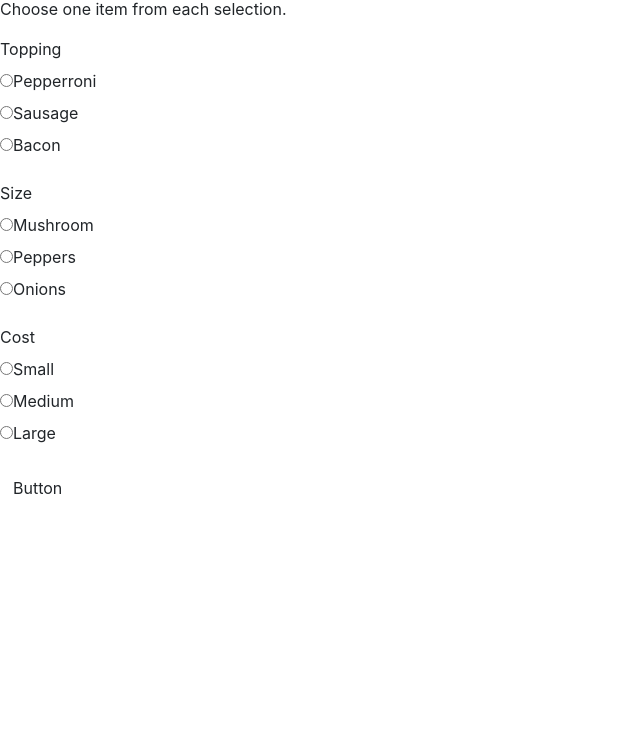
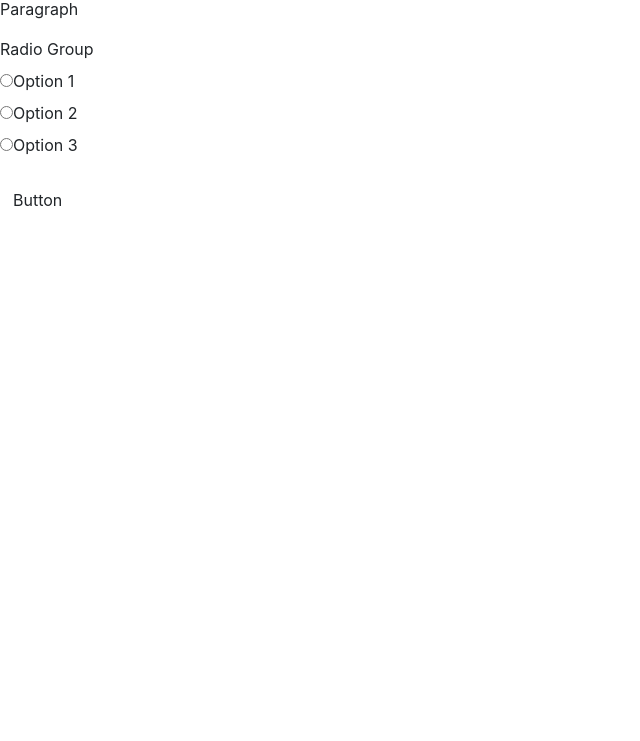
Before and after one commit to toddmac12/Pizza-Parlor, a plain HTML site: page index.html in a window 1280 px wide. Shown: the part 59-800 px from the top of the page, without its empty margins (0-640 px from the left). Drawn offline with Linux system fonts and the light colour scheme.

```diff
--- a/css/styles.css
+++ b/css/styles.css
@@ -5,82 +5,27 @@
     "label": "Header",
     "access": false
   },
-
-{
+  {
     "type": "paragraph",
     "subtype": "p",
     "label": "Paragraph",
     "access": false
   },
-
- {
+  {
     "type": "radio-group",
     "required": false,
     "label": "Radio Group",
     "inline": false,
-    "name": "radio-group-1630092450855-0",
+    "name": "radio-group0",
     "access": false,
     "other": false,
     "values": [
-
  {
         "label": "Option 1",
         "value": "option-1",
         "selected": false
       },
       {
-        "label": "Option 2",
-        "value": "option-2",
-        "selected": false
-      },
-      {
-        "label": "Option 3",
-        "value": "option-3",
-        "selected": false
-      }
- ]
-  },
-  {
-    "type": "radio-group",
-    "required": false,
-    "label": "Radio Group",
-    "inline": false,
-    "name": "radio-group-1630092523831-0",
-    "access": false,
-    "other": false,
-    "values": [
-      {
-        "label": "Option 1",
-        "value": "option-1",
-        "selected": false
-      },
-      {
-        "label": "Option 2",
-        "value": "option-2",
-        "selected": false
-      },
- {
-        "label": "Option 3",
-        "value": "option-3",
-        "selected": false
-      }
-    ]
-  },
-  {
-    "type": "radio-group",
-    "required": false,
-    "label": "Radio Group",
-    "inline": false,
-    "name": "radio-group-1630092515982-0",
-    "access": false,
-    "other": false,
-    "values": [
-      {
-        "label": "Option 1",
-        "value": "option-1",
-        "selected": false
-      },
- {
         "label": "Option 2",
         "value": "option-2",
         "selected": false
@@ -97,7 +42,7 @@
     "label": "Button",
     "subtype": "button",
     "className": "btn-default btn",
-    "name": "button-1630092498133-0",
+    "name": "button-0",
     "access": false,
     "style": "default"
   }
--- a/index.html
+++ b/index.html
@@ -14,54 +14,26 @@
   <form id="rendered-form">
     <div class="rendered-form">
       <div class="">
-        <h1 access="false" id="control-5157562">Order Pizza</h1>
+        <h1 access="false" id="control-7281436">Header</h1>
       </div>
       <div class="">
-        <p access="false" id="control-7976">Choose one item from each selection.</p>
+        <p access="false" id="control-3453269">Paragraph</p>
       </div>
-      <div class="-radio-group form-group field-radio-group-1-0"><label
-          for="radio-group-1" class="-radio-group-label">Topping</label>
+      <div class="radio-group form-group field-radio-group0"><label
+          for="radio-group0" class="radio-group-label">Radio Group</label>
         <div class="radio-group">
-          <div class="-radio"><input name="radiogroup-1" access="false"
-              id="radio-group-1-0-0" value="option-1" type="radio"><label
-              for="radio-group-1-0-0">Pepperroni</label></div>
-          <div class="-radio"><input name="radio-group-1-0" access="false"
-              id="radio-group-1-0-1" value="option-2" type="radio"><label
-              for="radio-group-1-0-1">Sausage</label></div>
-          <div class="-radio"><input name="radio-group-1-0" access="false"
-              id="radio-group-1-0-2" value="option-3" type="radio"><label
-              for="radio-group-1-0-2">Bacon</label></div>
+          <div class="radio"><input name="radio-group0" access="false"
+              id="radio-group0-0" value="option-1" type="radio"><label
+              for="radio-group0-0">Option 1</label></div>
+          <div class="radio"><input name="radio-group0" access="false"
+              id="radio-group0-1" value="option-2" type="radio"><label
+              for="radio-group0-1">Option 2</label></div>
+          <div class="radio"><input name="radio-group0" access="false"
+              id="radio-group0-2" value="option-3" type="radio"><label
+              for="radio-group0-2">Option 3</label></div>
         </div>
       </div>
-      <div class="-radio-group form-group field-radio-group-2-0"><label
-          for="radio-group-2-0" class="-radio-group-label">Size</label>
-        <div class="radio-group">
-          <div class="-radio"><input name="radio-group-2-0" access="false"
-              id="radio-group-2-0-0" value="option-1" type="radio"><label
-              for="radio-group-2-0-0">Mushroom</label></div>
-          <div class="-radio"><input name="radio-group-2-0" access="false"
-              id="radio-group-2-0-1" value="option-2" type="radio"><label
-              for="radio-group-2-0-1">Peppers</label></div>
-          <div class="-radio"><input name="radio-group-2-0" access="false"
-              id="radio-group-2-0-2" value="option-3" type="radio"><label
-              for="radio-group-2-0-2">Onions</label></div>
-        </div>
-      </div>
-      <div class="-radio-group form-group field-radio-group-3-0"><label
-          for="radio-group-3-0" class="-radio-group-label">Cost</label>
-        <div class="radio-group">
-          <div class="-radio"><input name="radio-group-3-0" access="false"
-              id="radio-group-3-0-0" value="option-1" type="radio"><label
-              for="radio-group-3-0-0">Small</label></div>
-          <div class="-radio"><input name="radio-group-3-0" access="false"
-              id="radio-group-3-0-1" value="option-2" type="radio"><label
-              for="radio-group-3-0-1">Medium</label></div>
-          <div class="-radio"><input name="radio-group-3-0" access="false"
-              id="radio-group-3-0-2" value="option-3" type="radio"><label
-              for="radio-group-3-0-2">Large</label></div>
-        </div>
-      </div>
-      <div class="-button form-group field-button-0"><button type="button"
+      <div class="button-0"><button type="button"
           class="btn-default btn" name="button-0" access="false" style="default"
           id="button-0">Button</button></div>
     </div>
```
